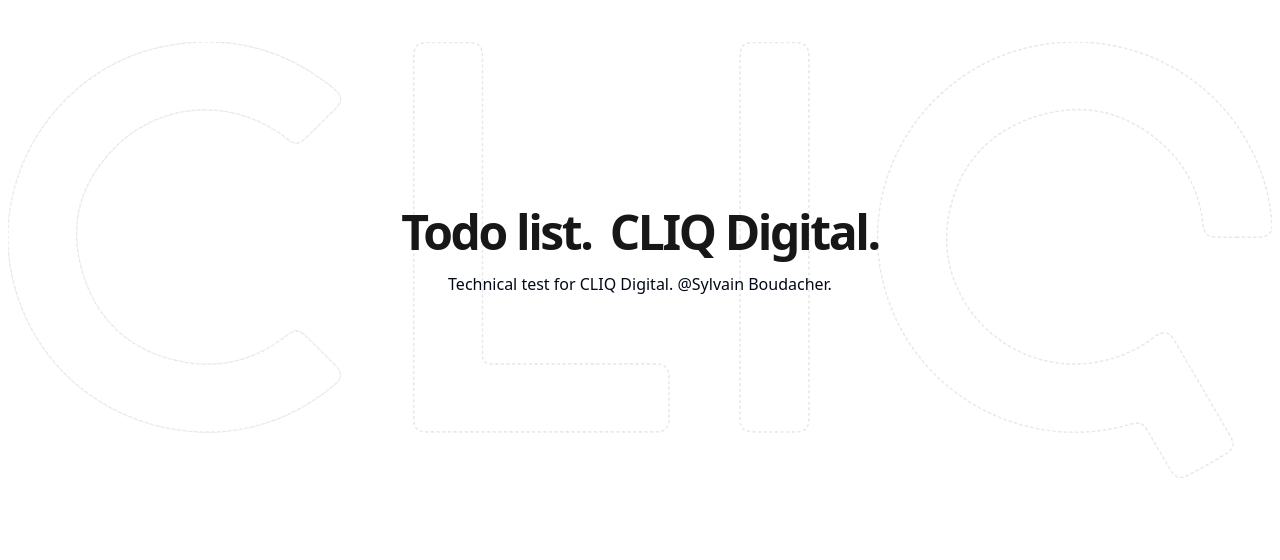
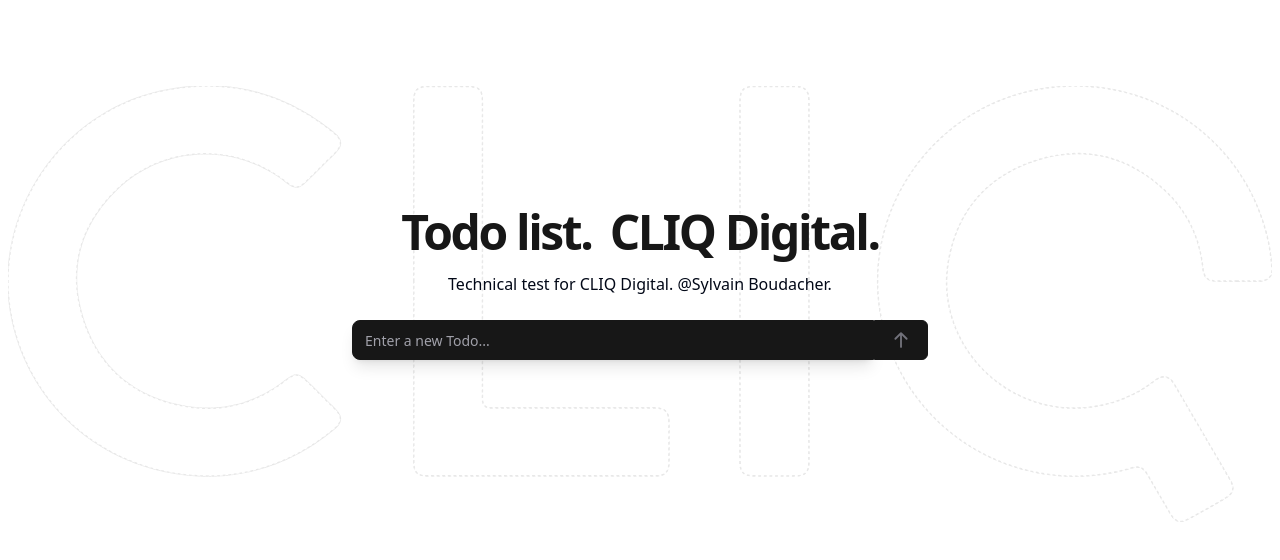
Before and after one commit to SylvainBoudacher/cliqtodolist, a Next.js app: page / in a window 1280 px wide. Shown: the top 560 px of the page. Built offline with nearby package versions, Linux system fonts and the light colour scheme.

Commit message:
feat(Todo-list-input): Add Todo list input component

```diff
--- a/app/page.tsx
+++ b/app/page.tsx
@@ -1,7 +1,12 @@
+"use client";
 import BackgroundCliq from "@/components/backgroundLogoCliq";
 import TitlePart from "@/components/titlePart";
+import ToDoInput from "@/components/todoInput";
+import { Todo } from "@/model/todo.model";
+import { useTodoStore } from "@/store/todoStore";
 
 export default function Home() {
+  const toDoList = useTodoStore((state) => state.items);
   return (
     <main className="min-h-screen w-full h-full">
       <div className="relative mb-4 flex items-center justify-center py-[26vh] pt-[18vh] sm:pt-[26vh] h-full">
@@ -9,8 +14,19 @@
 
         <div className="relative flex flex-col w-full h-full items-center gap-6 px-6 text-center">
           <TitlePart />
-          {/* Create -> Input add to list */}
+          <ToDoInput />
           {/* Create -> List items */}
+
+          <div>
+            {toDoList
+              ?.slice()
+              .reverse()
+              .map((item: Todo) => (
+                <p key={item.id}>
+                  {item.text} - {item.status.toString()}
+                </p>
+              ))}
+          </div>
         </div>
       </div>
     </main>
--- /dev/null
+++ b/components/todoInput.tsx
@@ -0,0 +1,57 @@
+"use client";
+
+import { useTodoStore } from "@/store/todoStore";
+import { useEffect, useState } from "react";
+
+import { Button } from "@/components/ui/button";
+import { Input } from "@/components/ui/input";
+import { ArrowUp } from "@phosphor-icons/react";
+
+export default function ToDoInput() {
+  const [isDisabled, setIsDisabled] = useState(false);
+  const [inputValue, setInputValue] = useState("");
+  const addItem = useTodoStore((state) => state.addItem);
+
+  const handleSubmit = () => {
+    addItem({
+      id: crypto.randomUUID(),
+      text: inputValue,
+      status: false,
+    });
+    setInputValue("");
+  };
+
+  useEffect(() => {
+    inputValue.length > 0 ? setIsDisabled(false) : setIsDisabled(true);
+  }, [inputValue, setIsDisabled]);
+
+  return (
+    <div className="flex items-center w-full sm:max-w-xl ">
+      <Input
+        type="text"
+        placeholder="Enter a new Todo..."
+        className="bg-neutral-900 text-white placeholder:text-zinc-400 border-neutral-900 shadow-lg duration-300 ease-in-out rounded-l-lg rounded-r-none"
+        value={inputValue}
+        onChange={(e) => setInputValue(e.target.value)}
+        onKeyDown={(e) => {
+          if (e.key === "Enter") handleSubmit();
+        }}
+      />
+
+      <Button
+        variant="outline"
+        className="bg-neutral-900 rounded-l-none border-neutral-900 disabled:opacity-100 hover:bg-neutral-700  "
+        disabled={isDisabled}
+        onClick={handleSubmit}
+      >
+        <ArrowUp
+          size={20}
+          weight="bold"
+          className={`duration-300 ease-in-out ${
+            isDisabled ? "text-zinc-500" : "text-zinc-200"
+          }`}
+        />
+      </Button>
+    </div>
+  );
+}
--- a/components/ui/input.tsx
+++ b/components/ui/input.tsx
@@ -1,6 +1,6 @@
-import * as React from "react"
+import * as React from "react";
 
-import { cn } from "@/lib/utils"
+import { cn } from "@/lib/utils";
 
 export interface InputProps
   extends React.InputHTMLAttributes<HTMLInputElement> {}
@@ -11,15 +11,15 @@
       <input
         type={type}
         className={cn(
-          "flex h-10 w-full rounded-md border border-input bg-background px-3 py-2 text-sm ring-offset-background file:border-0 file:bg-transparent file:text-sm file:font-medium placeholder:text-muted-foreground focus-visible:outline-none focus-visible:ring-2 focus-visible:ring-ring focus-visible:ring-offset-2 disabled:cursor-not-allowed disabled:opacity-50",
+          "flex h-10 w-full rounded-md border border-input bg-background px-3 py-2 text-sm ring-offset-background file:border-0 file:bg-transparent file:text-sm file:font-medium placeholder:text-muted-foreground focus-visible:outline-none  focus-visible:ring-ring focus-visible:ring-offset-2 disabled:cursor-not-allowed disabled:opacity-50",
           className
         )}
         ref={ref}
         {...props}
       />
-    )
+    );
   }
-)
-Input.displayName = "Input"
+);
+Input.displayName = "Input";
 
-export { Input }
+export { Input };
```
